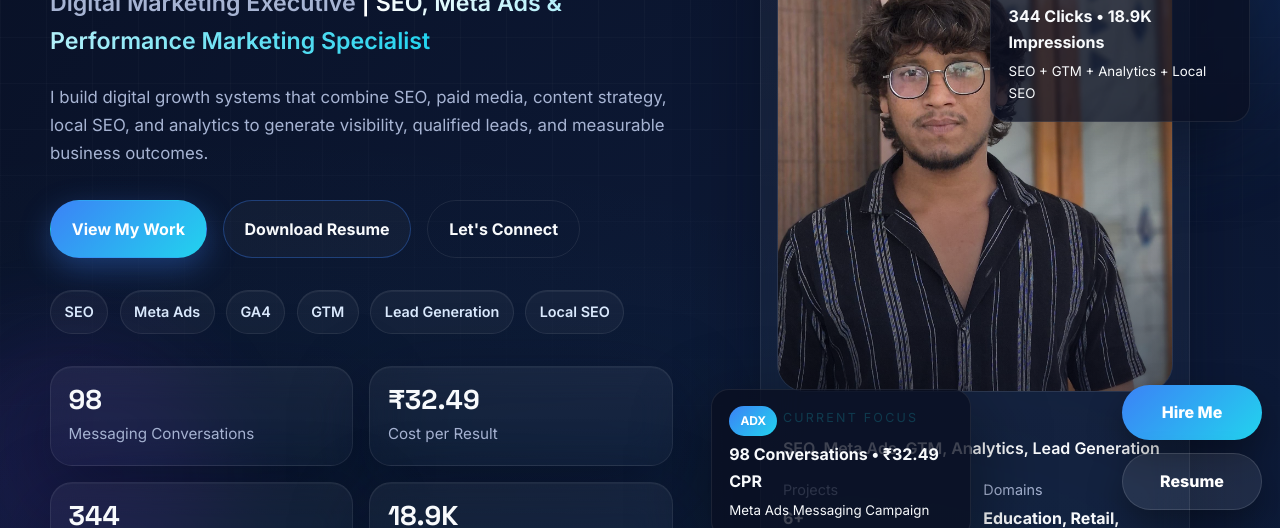
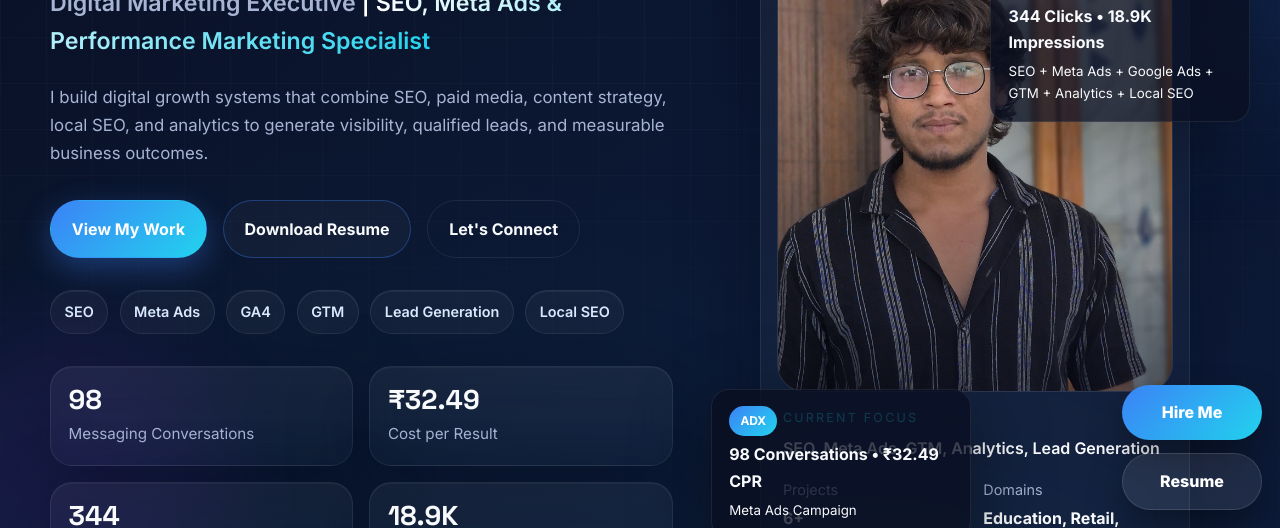
Before and after one commit to pranaysheelam7/pranay-portfolio, a plain HTML site: page index.html in a window 1280 px wide. Shown: the part 272-800 px from the top of the page. Drawn offline with Linux system fonts and the light colour scheme.

Commit message:
Update index.html

```diff
--- a/index.html
+++ b/index.html
@@ -119,13 +119,13 @@
           <div class="floating-card floating-card-1">
             <span class="pill">griXQE</span>
             <strong>344 Clicks • 18.9K Impressions</strong>
-            <small>SEO + GTM + Analytics + Local SEO</small>
+            <small>SEO + Meta Ads + Google Ads + GTM + Analytics + Local SEO</small>
           </div>
 
           <div class="floating-card floating-card-2">
             <span class="pill">ADX</span>
             <strong>98 Conversations • ₹32.49 CPR</strong>
-            <small>Meta Ads Messaging Campaign</small>
+            <small>Meta Ads Campaign</small>
           </div>
         </div>
       </div>
```
